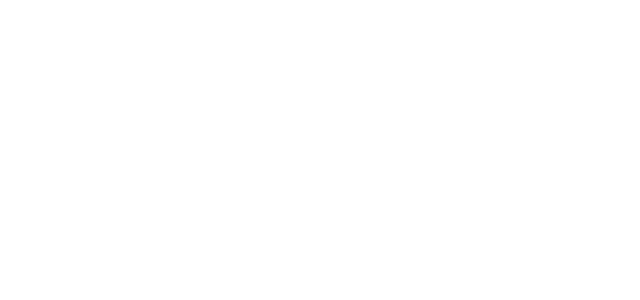
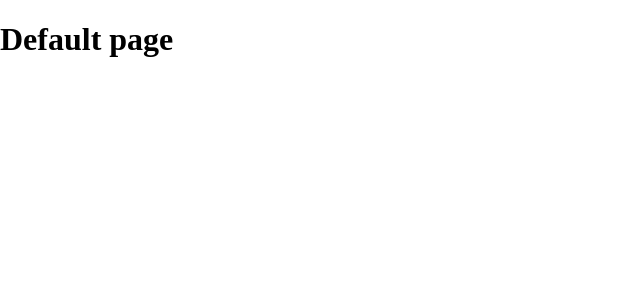
Before and after one commit to ArtemDubovov/-react-practice, a React (Create React App) app: page / in a window 1280 px wide. Shown: the top 300 px of the page, without its empty margins (0-640 px from the left). Built offline with nearby package versions, Linux system fonts and the light colour scheme.

Commit message:
feat: add routing and default pages

```diff
--- a/src/App.js
+++ b/src/App.js
@@ -1,8 +1,18 @@
 import './App.css';
+import { BrowserRouter, Routes, Route } from 'react-router-dom';
+import UseEffectPage from './pages/useEffectPage/UseEffectPage';
+import UseStatePage from './pages/useStatePage/UseStatePage';
+import Default from './pages/default/default';
 
 function App() {
   return (
-    <></>
+    <BrowserRouter>
+      <Routes>
+        <Route path="*" element={<Default />} />
+        <Route path="/useState" element={<UseStatePage />} />
+        <Route path="/useEffect" element={<UseEffectPage />} />
+      </Routes>
+    </BrowserRouter>
   );
 }
 
--- /dev/null
+++ b/src/pages/default/default.jsx
@@ -0,0 +1,11 @@
+import React from "react";
+
+function Default() {
+    return (
+        <div>
+            <h1>Default page</h1>
+        </div>
+    )
+}
+
+export default Default;
--- /dev/null
+++ b/src/pages/useEffectPage/UseEffectPage.jsx
@@ -0,0 +1,11 @@
+import React from "react";
+
+function UseEffectPage() {
+    return (
+        <div>
+            <h1>UseEffect</h1>
+        </div>
+    )
+}
+
+export default UseEffectPage;
--- /dev/null
+++ b/src/pages/useStatePage/UseStatePage.jsx
@@ -0,0 +1,11 @@
+import React from "react";
+
+function UseStatePage() {
+    return (
+        <div>
+            <h1>UseState</h1>
+        </div>
+    )
+}
+
+export default UseStatePage;
```
